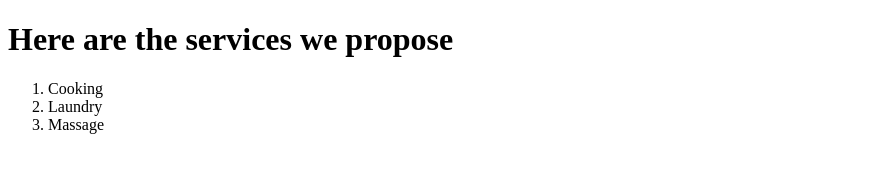
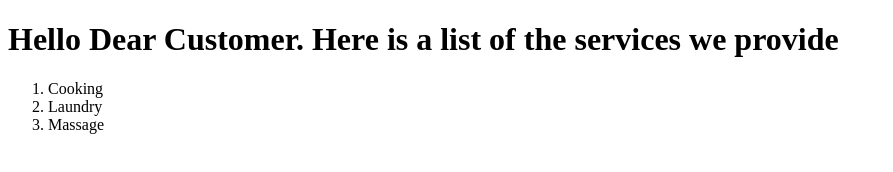
Before and after one commit to Zolender/Exercises, a plain HTML site: page services.html in a window 1280 px wide. Shown: the whole page, without its empty margins (0-893 px from the left). Drawn offline with Linux system fonts and the light colour scheme.

Commit message:
change the main title of the services page

```diff
--- a/services.html
+++ b/services.html
@@ -6,7 +6,7 @@
     <title>Document</title>
 </head>
 <body>
-    <h1>Here are the services we propose</h1>
+    <h1>Hello Dear Customer. Here is a list of the services we provide</h1>
     <ol>
         <li>Cooking</li>
         <li>Laundry</li>
```
